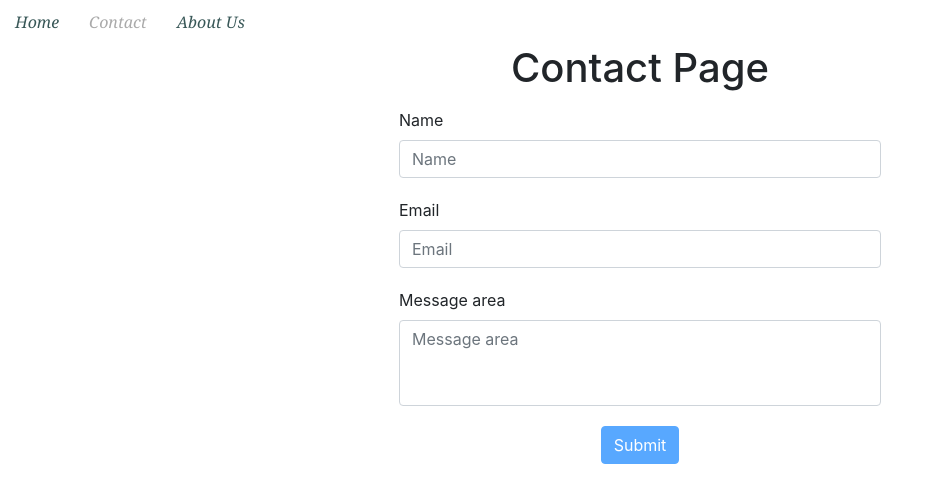
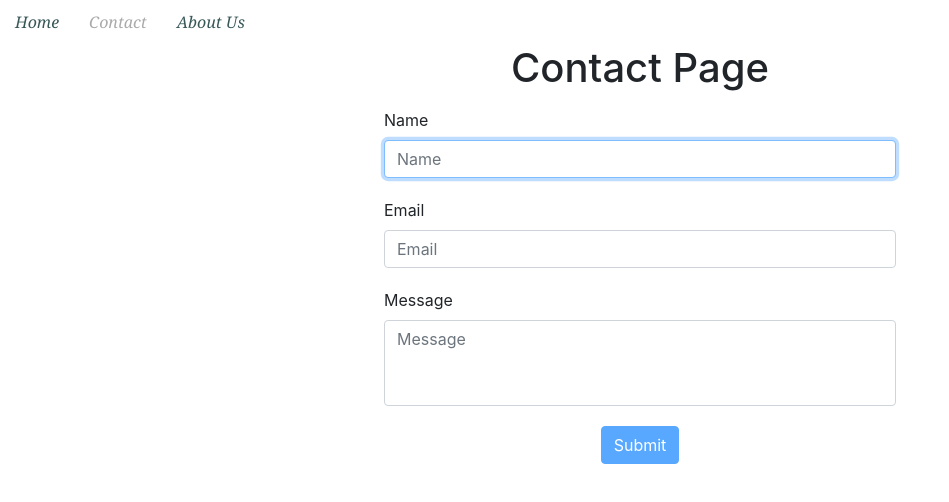
Before and after one commit to HovhannisyanAram/exp-project, a React (Create React App) app: page /contact in a window 1280 px wide. Shown: the top 502 px of the page, without its empty margins (0-949 px from the left). Built offline with nearby package versions, Linux system fonts and the light colour scheme.

Commit message:
useContext

```diff
--- a/src/App.js
+++ b/src/App.js
@@ -8,6 +8,7 @@ import About from './components/pages/About';
 import NotFound from './components/NotFound';
 import Contact from './components/pages/Contact';
 import SingleTask from './components/pages/SingleTask';
+import ContactContextProvider from './context/ContactPageContext';
 
 const page = [
   {
@@ -34,6 +35,22 @@ const page = [
 class App extends Component {
   render() {
     const pageRoutes = page.map((page, index) => {
+      if(page.path === "/contact") {
+        return(
+        <Route
+          key={index}
+          path={page.path}
+          exact
+          render={(props) => {
+            return(
+              <ContactContextProvider>
+                {<page.component {...props} />}
+              </ContactContextProvider>
+            );
+          }}
+        />
+        );
+      };
       return(
         <Route
           key={index}
--- a/src/components/ContactFormWithHooks/index.js
+++ b/src/components/ContactFormWithHooks/index.js
@@ -1,157 +1,74 @@
-import React, { useState } from "react";
+import React, { useRef, useContext, useEffect } from "react";
+import { withRouter } from "react-router-dom";
+import { Form, Button } from "react-bootstrap";
 import styles from "../ContactForm/contactForm.module.css";
-import { withRouter } from "react-router-dom";
-import { Form, Button, Container } from "react-bootstrap";
-import {
-  maxLength,
-  minLength,
-  isRequired,
-  emailValid, } from "../../helpers/validators";
+
+import { ContactContext } from "../../context/ContactPageContext";
 
 const inputsInfo = [
   {
     name: "name",
+    type: "text",
+    label: "Name",
     controlId: "formBasicName",
-    label: "Name",
-    type: "text",
   },
   {
     name: "email",
+    type: "email",
+    label: "Email",
     controlId: "formBasicEmail",
-    label: "Email",
-    type: "email",
   },
   {
+    rows: 3,
+    as: "textarea",
+    maxLength: 100,
     name: "message",
-    controlId: "textareaFormContactPage",
-    label: "Message area",
-    as: "textarea",
-    rows: 3,
-    maxLength: 100,
-  }
-]
-
-const ContactFormWithHooks = ({
-  history,
-  ...props
-}) => {
-  const [formData, setFormData] = useState({
-    name: {
-        value: "",
-        valid: false,
-        error: null
+    label: "Message",
+    controlId: "textareaForContactPage",
   },
-    email: {
-        value: "",
-        valid: false,
-        error: null
-    },
-    message: {
-        value: "",
-        valid: false,
-        error: null
-    },
-});
-
-  const [errorMessage, setErrorMessage] = useState("");
-
-  const handleSubmit = () => {
-    const contactFormData = { ...formData };
-
-    const isValid = contactFormData.name.valid &&
-      contactFormData.email.valid &&
-      contactFormData.message.valid;
-
-    let error = "";
-
-    if(!contactFormData.name.valid) {
-      error = !contactFormData.name.valid ? "Field is Required" : contactFormData.name.error;
-    } else if (!contactFormData.email.valid) {
-      error = !contactFormData.email.valid ? "Field is Required" : contactFormData.email.error;
-    } else if (!contactFormData.message.valid) {
-      error = !contactFormData.message.valid ? "Field is Required" : contactFormData.email.error;
-    };
-
-    setErrorMessage(error);
-    if (!isValid) return;
-
-    for (let key in contactFormData) {
-      contactFormData[key] = contactFormData[key].value;
-    };
-
-    (async () => {
-      try {
-        const response = await fetch("http://localhost:3001/form", {
-          method: "POST",
-          body: JSON.stringify(formData),
-          headers: {
-            "Content-Type": "application/json",
-          },
-        });
-      const data = await response.json();
-      if(data.error) throw data.error;
-      history.push("/");
-      } catch(error) {
-        setErrorMessage(error.message)
-        console.error("Submit contact form request error", error)
-      };
-    })();
-  };
-
-  const handleChange = (e) => {
-    const { name, value } = e.target;
-    let error = null;
-
-    const maxLength25 = maxLength(25);
-    const minLength2 = minLength(2);
-
-    switch (name) {
-      case "name":
-      case "email":
-      case "message":
-        error = isRequired(value) ||
-        (name === "email" && emailValid(value)) ||
-        minLength2(value) ||
-        maxLength25(value);
-        break;
-        default:;
-    };
-    setFormData({
-      ...formData,
-      [name]: {
-        value,
-        valid: !!!error,
-        error,
-      },
-    });
-  };
+];
+const ContactForm = () => {
+  const nameInputRef = useRef(null);
+  const context = useContext(ContactContext);
+  useEffect(() => {
+    nameInputRef.current.focus();
+  }, [])
+  const {
+    formData,
+    errorMessage,
+    handleChange,
+    handleSubmit, } = context;
+  const { name, email, message } = formData;
+  const isValid = name.valid && email.valid && message.valid;
 
   const inputs = inputsInfo.map((input, index) => {
     return(
       <Form.Group
-        key={index}
         controlId={input.controlId}
         className={styles.formGroup}
+        key={index}
       >
         <Form.Label>{input.label}</Form.Label>
         <Form.Control
-          as={input.as}
+          ref={!!!index ? nameInputRef : null}
           name={input.name}
           type={input.type}
+          placeholder={input.label}
+          as={input.as}
           rows={input.rows}
-          placeholder={input.label}
-          maxLength={input.maxLength}
+          value={formData[input.name].value}
           onChange={handleChange}
-          value={[input.name].value}
         />
-        <Form.Text style={{color: "red"}}>{[input.name].error}</Form.Text>
+        <Form.Text style={{ color: "red" }}>
+          {formData[input.name].error}
+        </Form.Text>
       </Form.Group>
-    )
+    );
   });
-    return (
-      <Container className={styles.container}>
+  return(
+    <div style={{ width: "40%", margin: "0 auto" }}>
       <Form onSubmit={(e) => e.preventDefault()}>
-          <p style={{color: "red"}}>
+        <p style={{ color: "#fb3838", textTransform: "uppercase" }}>
           {errorMessage}
         </p>
         {inputs}
@@ -159,14 +76,13 @@ const ContactFormWithHooks = ({
           variant="primary"
           type="submit"
           onClick={handleSubmit}
-            disabled={!handleSubmit.isValid}
+          disabled={!isValid}
         >
           Submit
         </Button>
       </Form>
-      </Container>
+    </div>
   );
 };
 
-
-export default withRouter(ContactFormWithHooks);
+export default withRouter(ContactForm);
--- a/src/components/pages/Contact/index.js
+++ b/src/components/pages/Contact/index.js
@@ -1,8 +1,8 @@
 import React from 'react';
 // import ContactForm from '../../ContactForm';
 import ContactFormWithHooks from "../../ContactFormWithHooks";
-class Contact extends React.Component {
-  render() {
+
+const Contact = () => {
     return(
       <div>
         <h1>Contact Page</h1>
@@ -10,7 +10,7 @@ class Contact extends React.Component {
         <ContactFormWithHooks />
       </div>
     )
-  };
+
 };
 
 export default Contact;
--- a/src/components/pages/SingleTask/index.js
+++ b/src/components/pages/SingleTask/index.js
@@ -1,5 +1,4 @@
 import React from 'react';
-import PropTypes from 'prop-types';
 import Preloader from '../../Preloader';
 import { Button } from 'react-bootstrap';
 import TaskActions from '../../TaskActions';
@@ -150,8 +149,4 @@ class SingleTask extends React.Component {
   )};
 };
 
-SingleTask.propTypes = {
-  handleDeleteTask: PropTypes.func.isRequired,
-};
-
 export default SingleTask;
--- /dev/null
+++ b/src/context/ContactPageContext/index.js
@@ -0,0 +1,122 @@
+import { createContext, useState } from "react";
+import {
+  isRequired,
+  maxLength,
+  minLength,
+  emailValid,
+} from "../../helpers/validators";
+import { withRouter } from "react-router-dom";
+
+export const ContactContext = createContext();
+
+const ContactContextProvider = ({
+  history,
+  ...props
+}) => {
+  const [formData, setFormData] = useState({
+    name: {
+      value: "",
+      valid: false,
+      error: null,
+    },
+    email: {
+      value: "",
+      valid: false,
+      error: null,
+    },
+    message: {
+      value: "",
+      valid: false,
+      error: null,
+    },
+  });
+
+  const [errorMessage, setErrorMessage] = useState("");
+
+  const handleSubmit = () => {
+
+    const contactFormData = { ...formData };
+
+    const isValid =
+      contactFormData.name.valid &&
+      contactFormData.email.valid &&
+      contactFormData.message.valid;
+
+    let error = "";
+    if (!contactFormData.name.valid) {
+      error = !contactFormData.name.value ? "Field is Required" : contactFormData.name.error;
+    } else if (!contactFormData.email.valid) {
+      error = !contactFormData.email.value ? "Field is Required" : contactFormData.email.error;
+    } else if (!contactFormData.message.valid) {
+      error = !contactFormData.message.value ? "Field is Required" : contactFormData.message.error;
+    };
+
+    setErrorMessage(error);
+    if (!isValid) return;
+
+    for (let key in contactFormData) {
+      contactFormData[key] = contactFormData[key].value;
+    }
+
+    (async () => {
+      try {
+        const response = await fetch("http://localhost:3001/form", {
+          method: "POST",
+          body: JSON.stringify(contactFormData),
+          headers: {
+            "Content-Type": "application/json",
+          },
+        });
+        const data = await response.json();
+        if (data.error) throw data.error;
+        history.push("/");
+      } catch (error) {
+        setErrorMessage(error.message);
+        console.error("Submit Contact Form Request Error", error);
+      }
+    })();
+  };
+  const handleChange = (event) => {
+    const { name, value } = event.target;
+    let error = null;
+    //validators
+    const maxLength25 = maxLength(25);
+    const minLength2 = minLength(2);
+
+    switch (name) {
+      case "name":
+      case "email":
+      case "message":
+        error =
+          isRequired(value) ||
+          (name === "email" && emailValid(value)) ||
+          minLength2(value) ||
+          maxLength25(value);
+        break;
+      default:
+    }
+    setFormData({
+      ...formData,
+      [name]: {
+        value,
+        valid: !!!error,
+        error,
+      },
+    });
+  };
+
+  return (
+    <ContactContext.Provider
+      value={{
+        errorMessage,
+        formData,
+        handleChange,
+        handleSubmit,
+      }}
+    >
+      {props.children}
+    </ContactContext.Provider>
+  );
+};
+
+export default withRouter(ContactContextProvider);
```
Also changed, not shown: 1 other file (tests, documents, lock files or other folders). Lines whose indentation alone changed are shown as unchanged.
